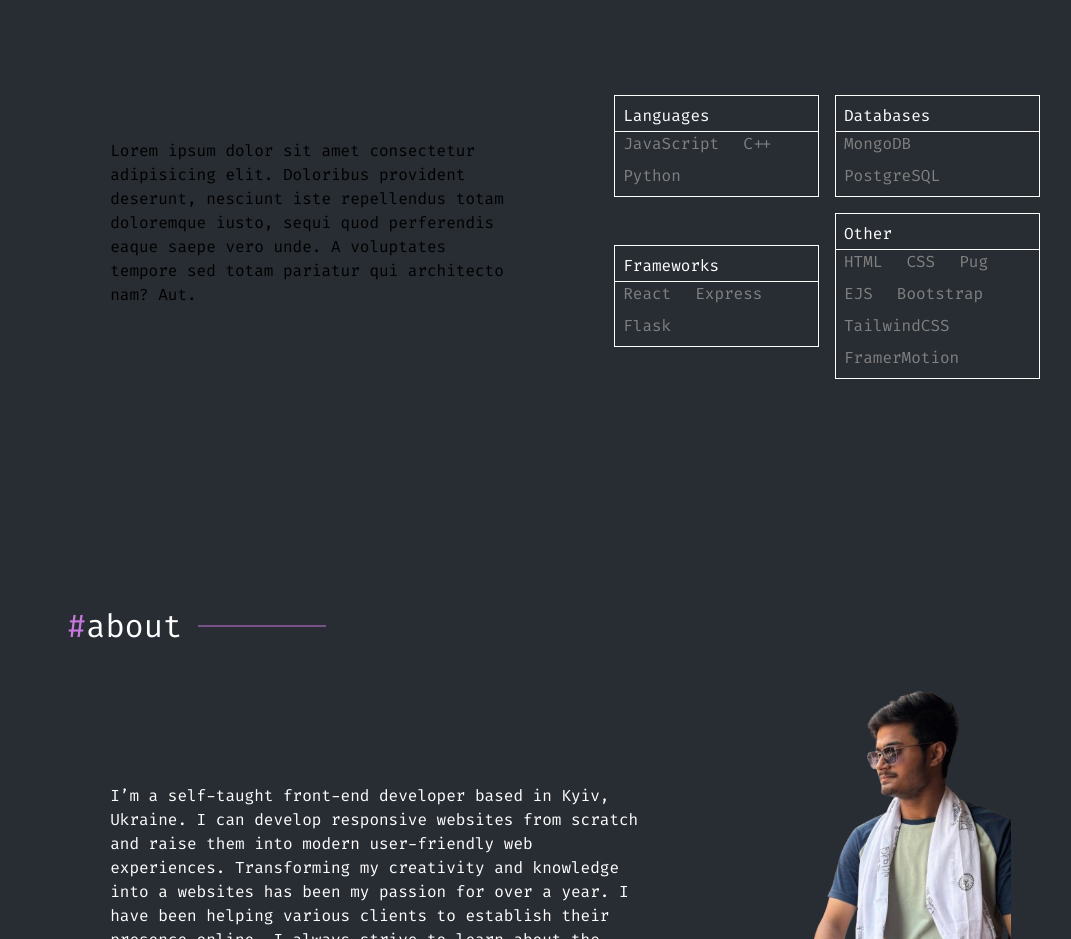
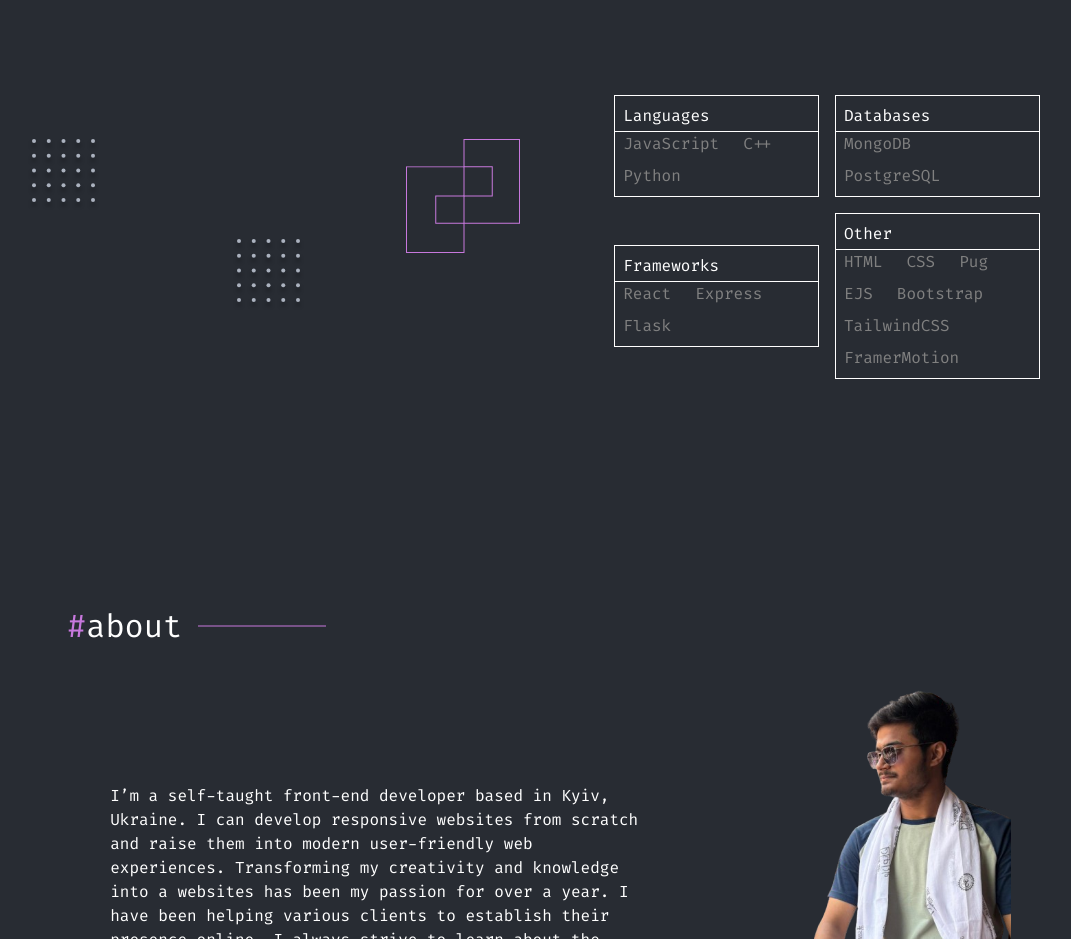
Before and after one commit to barman-ayush/Barman-s-Portfolio, a React (Create React App) app: page / in a window 1280 px wide. Shown: the part 2360-3299 px from the top of the page, without its empty margins (69-1140 px from the left). Built offline with nearby package versions, Linux system fonts and the light colour scheme.

Commit message:
Minor Changes

```diff
--- a/src/Components/About/Acheivements/Acheivements.component.jsx
+++ /dev/null
@@ -1 +0,0 @@
-//https://codepen.io/web_designer_sanchit/pen/eLjvyw
--- a/src/Components/About/aboutPage.component.jsx
+++ b/src/Components/About/aboutPage.component.jsx
@@ -5,6 +5,7 @@ import "./aboutPage.styles.css";
 import Footer from "../Footer/Footer.component";
 import Section from "../Landing/SectionTemplate/Section.component";
 import Skill from "./Skills/Skills.component";
+import Acheivement from "./Acheivements/Acheivements.component";
 
 const AboutPage = () => {
   return (
--- a/src/Components/Landing/Skills/Skills.component.jsx
+++ b/src/Components/Landing/Skills/Skills.component.jsx
@@ -1,6 +1,8 @@
 import { Fragment } from "react";
 import SkillCard from "../../Cards/SkillCards.component";
 import "./Skill.styles.css";
+import rect1 from "../../../assets/skills/rect-1.svg";
+import Frame1 from "../../../assets/skills/Frame 27.svg";
 
 const Skills = () => {
   return (
@@ -9,22 +11,16 @@ const Skills = () => {
         className="flex  flex-wrap justify-center"
         style={{ marginBottom: "10%" }}
       >
-        <div className="left-container" style={{ margin: "5%" }}>
-          {/* <div className="rect1 absolute right-0">
-                        <img src={rect1} />
-                    </div>
-                    <div className="Frame absolute top-0" style={{left : "-20%"}}>
-                        <img src={Frame1} />
-                    </div>
-                    <div className="Frame absolute" style={{left : "30%" , top : "100px"}}>
-                        <img src={Frame1} />
-                    </div> */}
-          <p>
-            Lorem ipsum dolor sit amet consectetur adipisicing elit. Doloribus
-            provident deserunt, nesciunt iste repellendus totam doloremque
-            iusto, sequi quod perferendis eaque saepe vero unde. A voluptates
-            tempore sed totam pariatur qui architecto nam? Aut.
-          </p>
+        <div className="left-container relative" style={{ margin: "5%" }}>
+          <div className="rect1 absolute right-0 ">
+            <img src={rect1} />
+          </div>
+          <div className="Frame absolute top-0" style={{ left: "-20%" }}>
+            <img src={Frame1} />
+          </div>
+          <div className="Frame absolute" style={{ left: "30%", top: "100px" }}>
+            <img src={Frame1} />
+          </div>
         </div>
         <div className="right-container flex justify-center items-center flex-wrap">
           <SkillCard
@@ -36,7 +32,18 @@ const Skills = () => {
             heading={"Frameworks"}
             items={["React", "Express", "Flask"]}
           />
-          <SkillCard heading={"Other"} items={["HTML", "CSS", "Pug", "EJS" , "Bootstrap" , "TailwindCSS" , "FramerMotion"]} />
+          <SkillCard
+            heading={"Other"}
+            items={[
+              "HTML",
+              "CSS",
+              "Pug",
+              "EJS",
+              "Bootstrap",
+              "TailwindCSS",
+              "FramerMotion",
+            ]}
+          />
         </div>
       </div>
     </Fragment>
--- a/src/Components/SideLine/SideLine.component.jsx
+++ b/src/Components/SideLine/SideLine.component.jsx
@@ -1,17 +1,10 @@
-import { Fragment, useEffect, useState } from "react";
+import { Fragment } from "react";
 import { motion } from "framer-motion"; // Import Framer Motion
 import Line from "../../assets/Navbar/SideLine.svg";
 import GitHub from "../../assets/Navbar/Github.svg";
 import "./SideLine.styles.css";
 
 const SideLine = () => {
-  const [isMounted, setIsMounted] = useState(false);
-
-  useEffect(() => {
-    // Set isMounted to true when the component mounts
-    setIsMounted(true);
-  }, []);
-
   // Animation variants
   const lineAnimation = {
     initial: { height: "0px" },
@@ -31,7 +24,7 @@ const SideLine = () => {
         <motion.img
           src={Line}
           initial="initial"
-          animate={isMounted ? "animate" : "initial"} // Animate only if mounted
+          animate="animate"
           exit="exit"
           variants={lineAnimation}
           transition={{ duration: 1 }} // Duration for line growth
@@ -39,18 +32,20 @@ const SideLine = () => {
 
         {/* GitHub icons with motion */}
         <motion.img
+        className="cursor-pointer"
         src={GitHub}
         style={{ height: "35px" }}
         initial="initial"
-          animate={isMounted ? "animate" : "initial"} // Animate only if mounted
+        animate="animate"
         variants={iconAnimation}
         transition={{ duration: 0.5, delay: 1 }} // Delay for icon appearance
         />
         <motion.img
+          className="cursor-pointer"
           src={GitHub}
           style={{ height: "35px" }}
           initial="initial"
-          animate={isMounted ? "animate" : "initial"} // Animate only if mounted
+          animate="animate"
           variants={iconAnimation}
           transition={{ duration: 0.5, delay: 1.2 }} // Staggering delay
           />
```
Also changed, not shown: src/Components/About/Acheivements/Acheivements.styles.css (added), src/Components/Cards/getGeeks.png (deleted). Lines whose indentation alone changed are shown as unchanged.
